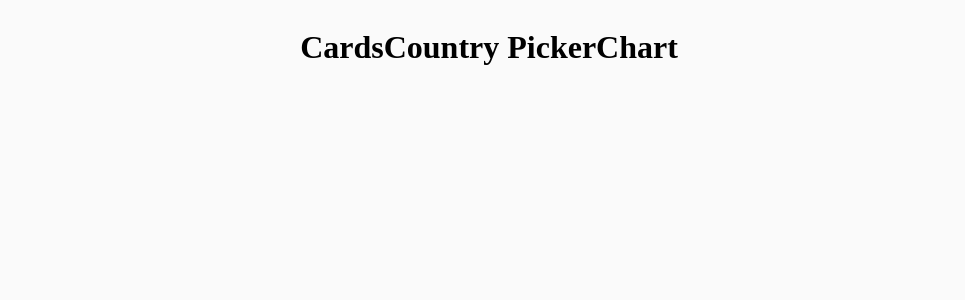
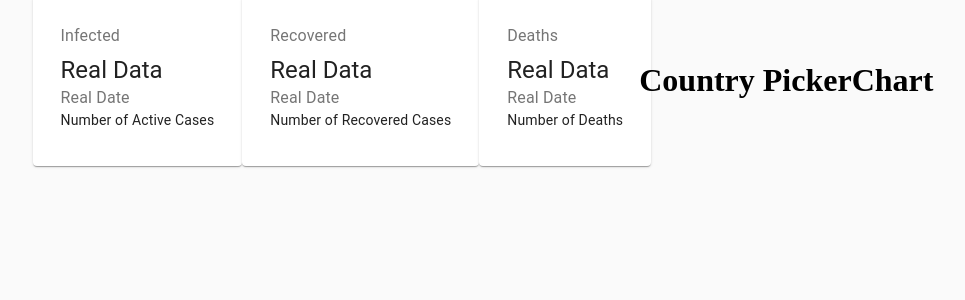
Before and after one commit to maurya512/COVID19-Tracker, a React (Create React App) app in the folder covid19-tracker/: page / in a window 1280 px wide. Shown: the top 300 px of the page, without its empty margins (151-1116 px from the left). Built offline with nearby package versions, Linux system fonts and the light colour scheme; no server answers.

Commit message:
added cards

```diff
--- a/covid19-tracker/src/components/Cards/Cards.jsx
+++ b/covid19-tracker/src/components/Cards/Cards.jsx
@@ -1,9 +1,51 @@
 import React from 'react';
+import { Card, CardContent, Typography, Grid } from '@material-ui/core';
+import styles from './Cards.module.css';
 
-const Cards = () => {
-    return(<h1>
-        Cards
-    </h1>)
+const Cards = (props) => {
+    console.log(props);
+    return (
+        <div className={styles.container}>
+            <Grid container spacing={3} justify="center">
+                <Grid item component={Card}>
+                    <CardContent>
+                        <Typography color="textSecondary" gutterBottom>
+                            Infected
+                        </Typography>
+                        {/* Real Data to be fetched from the api */}
+                        <Typography variant="h5">Real Data</Typography>
+                        {/* Real Date to be fetched from the api as well */}
+                        <Typography color="textSecondary">Real Date</Typography>
+                        <Typography variant="body2">Number of Active Cases</Typography>
+                    </CardContent>
+                </Grid>
+                <Grid item component={Card}>
+                    <CardContent>
+                        <Typography color="textSecondary" gutterBottom>
+                            Recovered
+                        </Typography>
+                        {/* Real Data to be fetched from the api */}
+                        <Typography variant="h5">Real Data</Typography>
+                        {/* Real Date to be fetched from the api as well */}
+                        <Typography color="textSecondary">Real Date</Typography>
+                        <Typography variant="body2">Number of Recovered Cases</Typography>
+                    </CardContent>
+                </Grid>
+                <Grid item component={Card}>
+                    <CardContent>
+                        <Typography color="textSecondary" gutterBottom>
+                            Deaths
+                        </Typography>
+                        {/* Real Data to be fetched from the api */}
+                        <Typography variant="h5">Real Data</Typography>
+                        {/* Real Date to be fetched from the api as well */}
+                        <Typography color="textSecondary">Real Date</Typography>
+                        <Typography variant="body2">Number of Deaths</Typography>
+                    </CardContent>
+                </Grid>
+            </Grid>
+        </div>
+    )
 }
 
 export default Cards;
```
